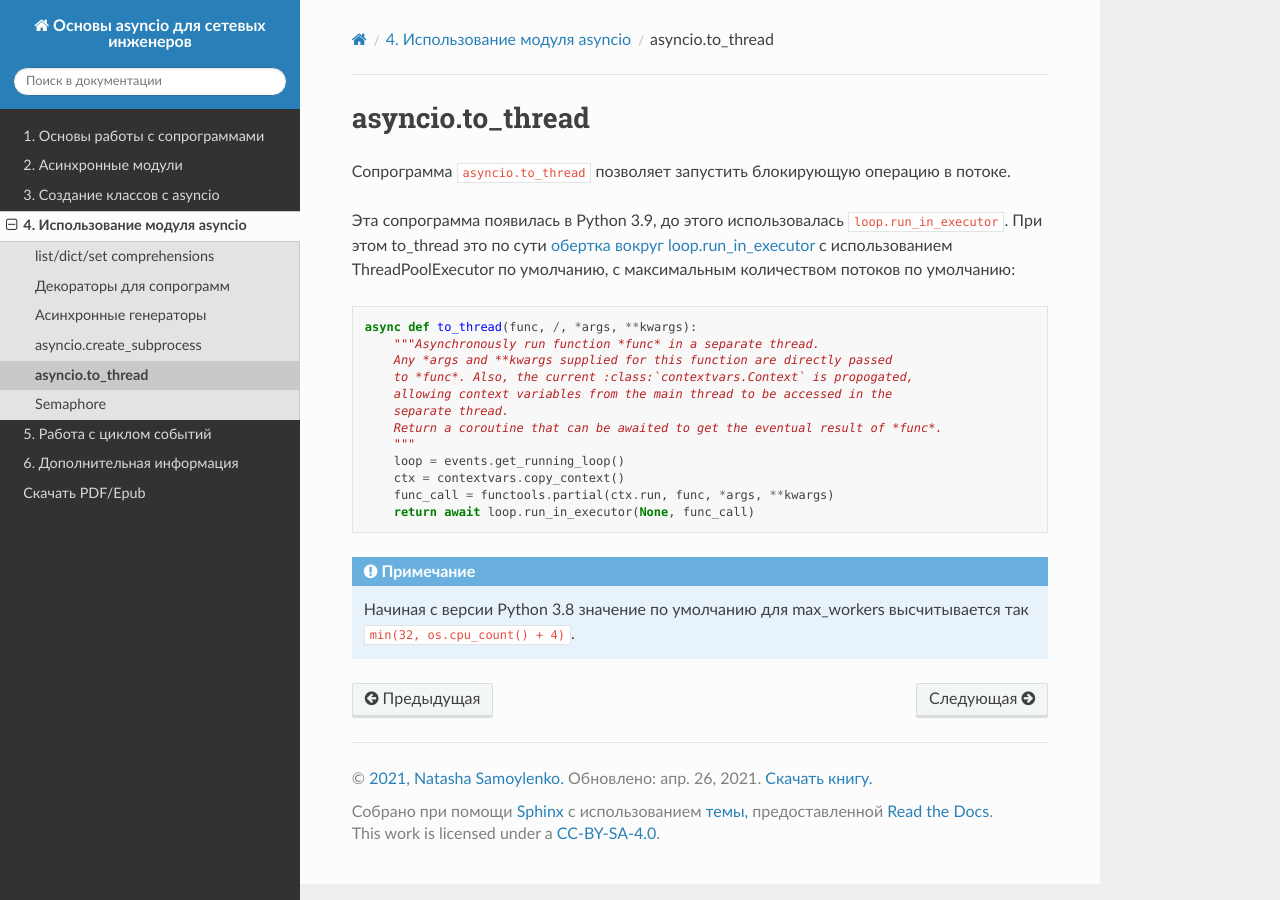
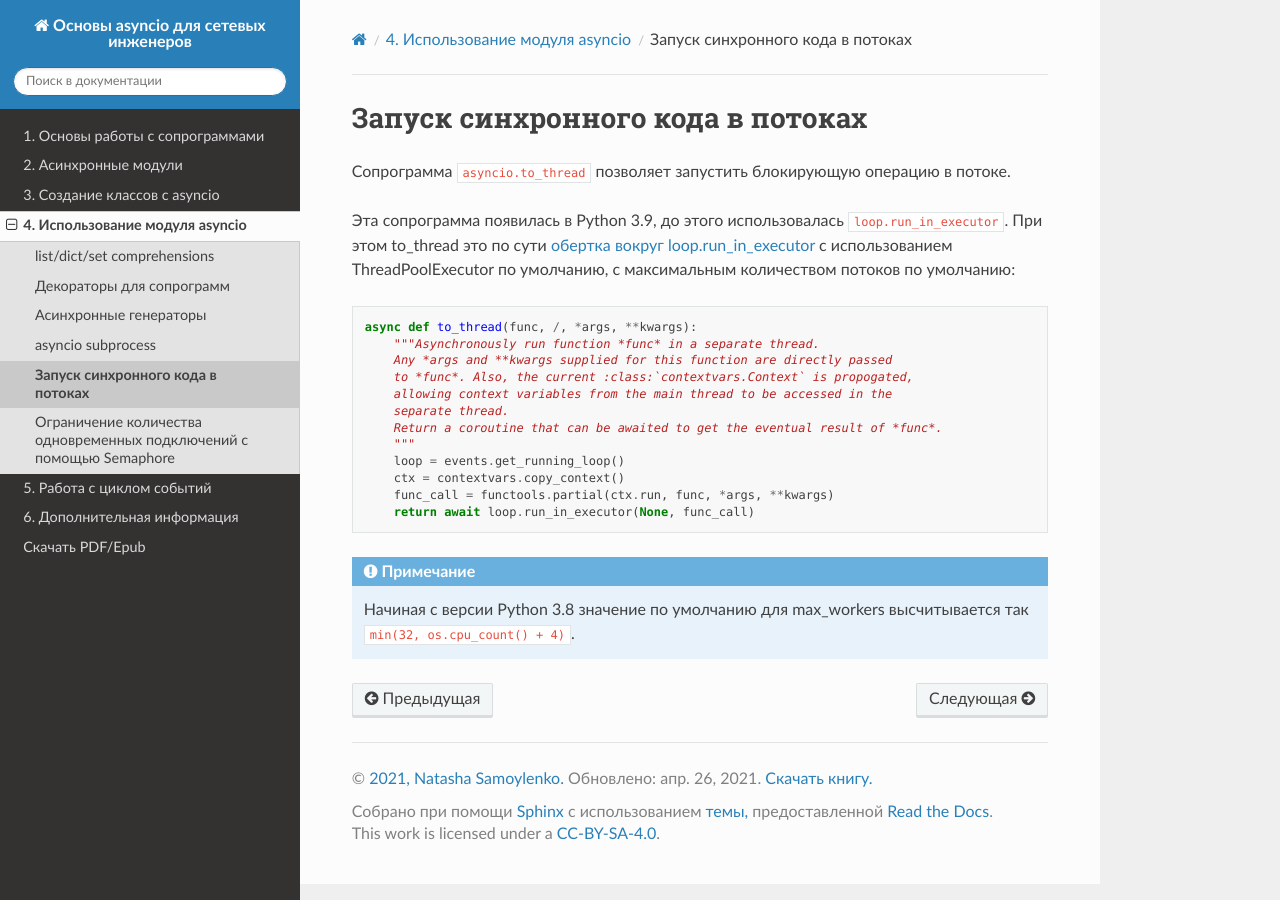
Before and after one commit to natenka/asyncpyneng-book, a Sphinx documentation site: the page built from docs/source/book/using_asyncio/to_thread.rst, in a window 1280 px wide. Built offline with Sphinx 7.4.7 and the Read the Docs theme 2.0.0, drawn with Linux system fonts in a browser that asks for light colours; pages that are not in the unit, such as notebooks, are missing from menus.

Commit message:
change headers

```diff
--- a/docs/source/book/using_asyncio/semaphore.rst
+++ b/docs/source/book/using_asyncio/semaphore.rst
@@ -1,5 +1,5 @@
-Semaphore
-=========
+Ограничение количества одновременных подключений с помощью Semaphore
+====================================================================
 
 .. code:: python
 
--- a/docs/source/book/using_asyncio/subprocess.rst
+++ b/docs/source/book/using_asyncio/subprocess.rst
@@ -1,5 +1,5 @@
-asyncio.create_subprocess
-=========================
+asyncio subprocess
+==================
 
 .. code:: python
 
--- a/docs/source/book/using_asyncio/to_thread.rst
+++ b/docs/source/book/using_asyncio/to_thread.rst
@@ -1,5 +1,5 @@
-asyncio.to_thread
-=================
+Запуск синхронного кода в потоках
+=================================
 
 Сопрограмма ``asyncio.to_thread`` позволяет запустить блокирующую операцию
 в потоке.
```
